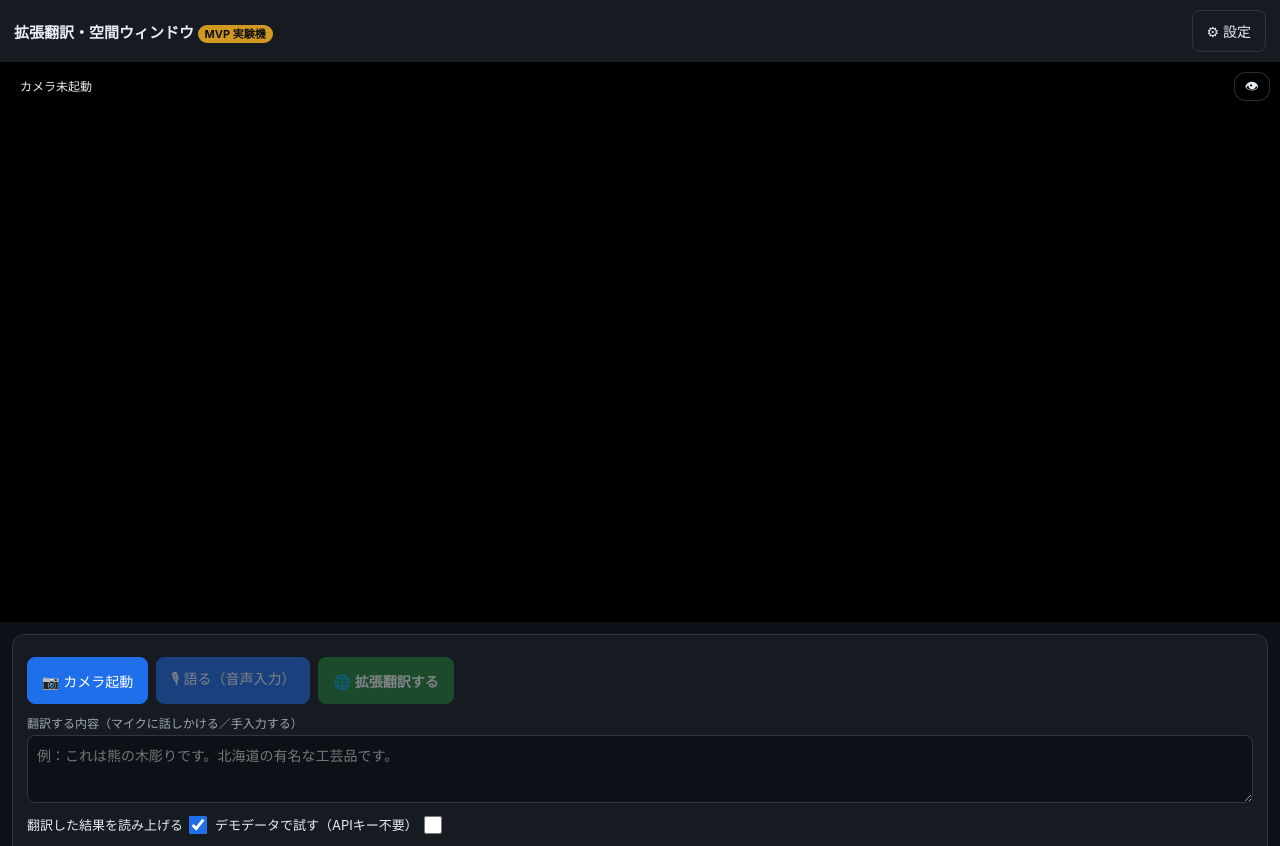
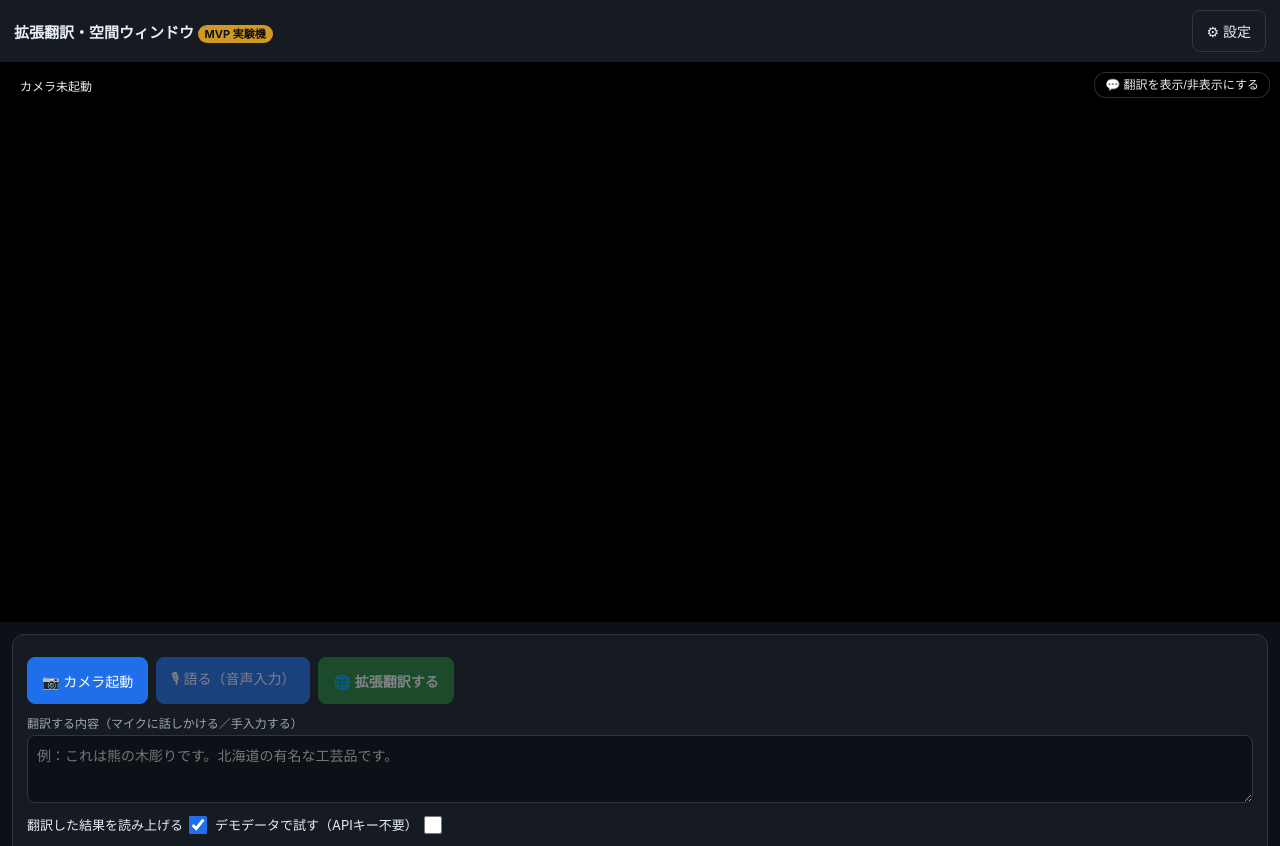
Before and after one commit to Joe-wolf-woof/culture-lens, a plain HTML site: page index.html in a window 1280 px wide. Shown: the top 846 px of the page. Drawn offline with nearby package versions, Linux system fonts and the light colour scheme.

Commit message:
表示トグルのアイコンを👁から💬に変更し「翻訳を表示/非表示にする」の文言を追加

```diff
--- a/css/style.css
+++ b/css/style.css
@@ -13,7 +13,7 @@ button.ghost { background: transparent; }
 #camera { position: absolute; inset: 0; width: 100%; height: 100%; object-fit: cover; }
 #gl { position: absolute; inset: 0; width: 100%; height: 100%; pointer-events: none; }
 #status-chip { position: absolute; top: 10px; left: 10px; background: rgba(0,0,0,.65); padding: 5px 10px; border-radius: 12px; font-size: 12px; }
-#btn-toggle-result { position: absolute; top: 10px; right: 10px; z-index: 6; background: rgba(0,0,0,.65); border: 1px solid rgba(255,255,255,.18); border-radius: 12px; padding: 5px 10px; font-size: 14px; line-height: 1.2; }
+#btn-toggle-result { position: absolute; top: 10px; right: 10px; z-index: 6; background: rgba(0,0,0,.65); border: 1px solid rgba(255,255,255,.18); border-radius: 12px; padding: 5px 10px; font-size: 12px; line-height: 1.2; }
 #btn-toggle-result.off { opacity: .45; }
 #subtitle-bar { position: absolute; left: 10px; right: 10px; bottom: 16px; background: rgba(0,0,0,.72); border-radius: 10px; padding: 10px 12px; }
 .sub-original { font-size: 13px; color: #9da7b1; margin-bottom: 4px; }
--- a/index.html
+++ b/index.html
@@ -24,7 +24,7 @@
     <div id="subtitle-extended" class="sub-extended"></div>
   </div>
   <div id="status-chip">カメラ未起動</div>
-  <button id="btn-toggle-result" title="翻訳結果の表示/非表示">👁</button>
+  <button id="btn-toggle-result" title="翻訳結果の表示/非表示">💬 翻訳を表示/非表示にする</button>
 </section>
 
 <!-- 入力コントロール -->
```
